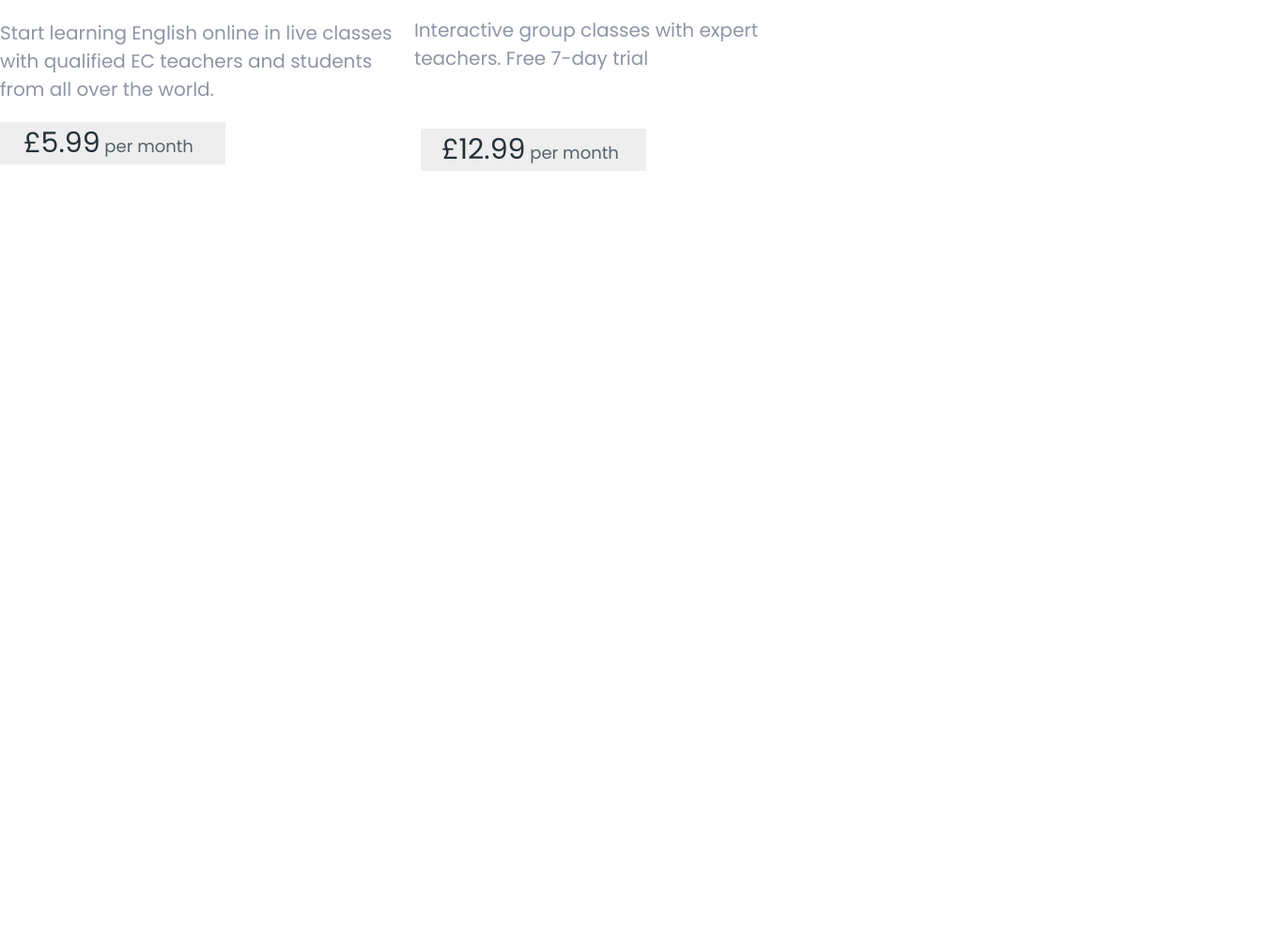
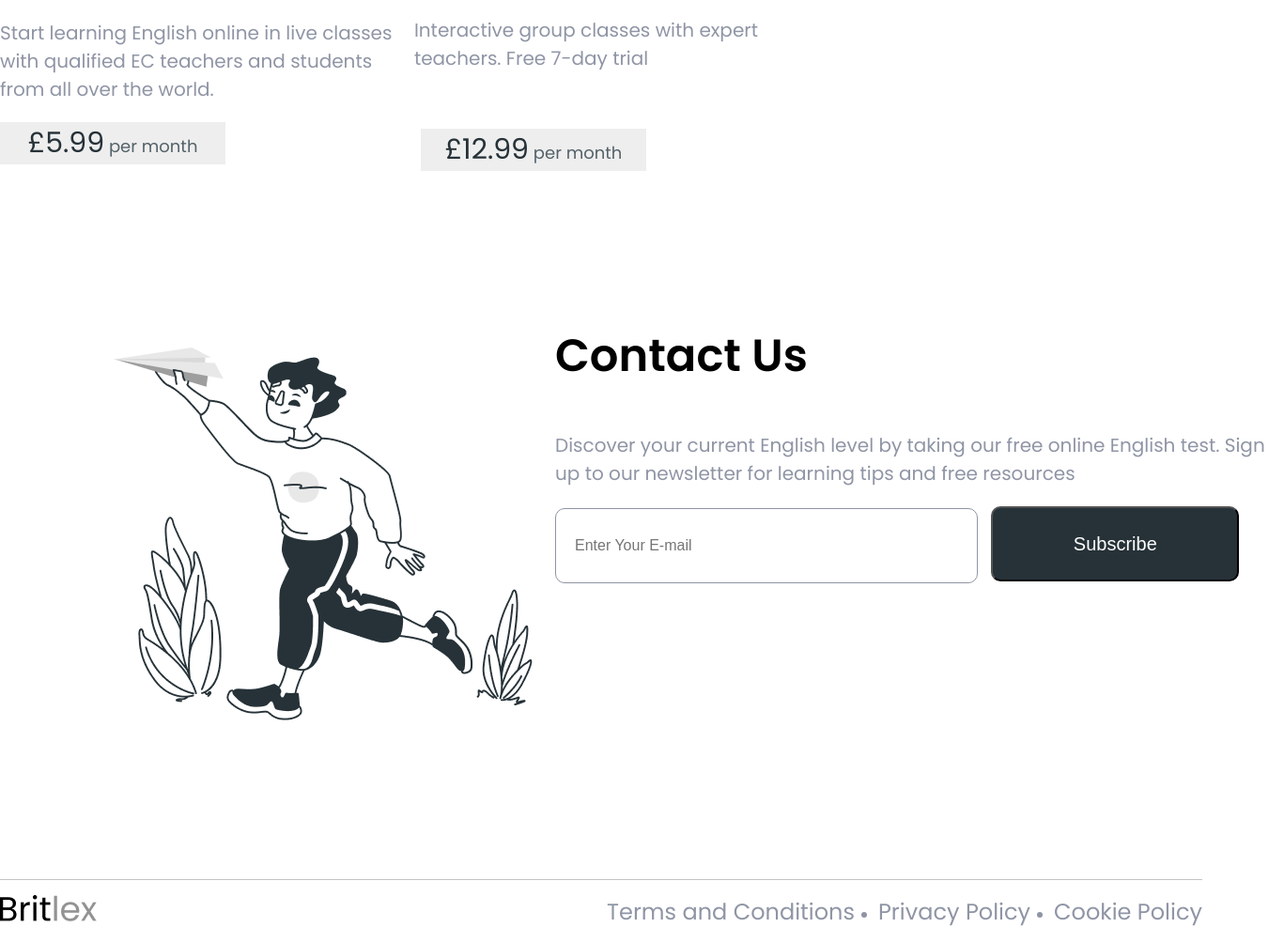
Before and after one commit to PutilinIlya1982/Portfolio_site_3, a plain HTML site: page index.html in a window 1280 px wide. Shown: the part 3493-4497 px from the top of the page at 94% size, 1367 px wide, since content can reach past the window. Before the commit the page ends 3793 px from the top, so only its background shows below. Drawn offline with Linux system fonts and the light colour scheme.

Commit message:
Footer_22.10

```diff
--- a/Styles/main.css
+++ b/Styles/main.css
@@ -436,7 +436,7 @@ body {
     background-color: #EEEEEE;
     width: 240px;
     height: 45px;
-    padding-left: 25px;
+    text-align: center;
 }
 
 .pricing__item-img-2 {
@@ -463,7 +463,7 @@ body {
     width: 240px;
     height: 45px;
     margin-left: 7px;
-    padding-left: 22px;
+    text-align: center;
 }
 
 .pricing__item-img-3 {
@@ -492,8 +492,99 @@ body {
     background-color: #EEEEEE;
     width: 240px;
     height: 45px;
+    text-align: center;
 }
 span {
     font-size: 30px;
     color: #263238;
 }
+
+/* Contact Us */
+
+.contact__box {
+    display: flex;
+    justify-content: left;
+    margin-bottom: 130px;
+}
+.contact__box_left {
+    margin-top: 70px;
+    margin-left: 114px;
+
+}
+.contact__box_right {
+}
+.contact_h2 {
+    font-size: 48px;
+    text-align: center;
+    line-height: 80px;
+    font-weight: 600;
+    text-align: left;
+}
+.contact_p {
+    width: 776px;
+    height: 60px;
+    font-size: 20px;
+    color:#8F95A5;
+}
+.contact_input {
+
+}
+input {
+    width: 450px;
+    height: 80px;
+    border: thin solid #8F95A5;
+    border-radius: 10px;
+    color: #8F95A5;
+    font-size: 16px;
+    font-weight: 400;
+    padding-left: 20px;
+    margin-right: 10px;
+}
+.contact_btn {
+    width: 264px;
+    height: 80px;
+    background-color: #263238;
+    border-radius: 10px;
+    color: #ffffff;
+    font-size: 20px;
+}
+.contact_btn:hover {
+    background-color: #ffffff;
+    color: #263238;
+    border: thin solid;
+    border-color: #263238;
+}
+
+/* Footer Links */
+
+.footer__links_box {
+    display: flex;
+    justify-content: space-between;
+    align-items: center;
+    border-top: #C4C4C4 1px solid;
+}
+.footer__links_left {
+}
+.footer__links_right {
+}
+.footer__links_ul {
+    display: flex;
+    justify-content: space-between;
+    gap: 25px;
+    text-decoration: none;
+}
+.footer__links_li {
+    color: #8F95A5;
+}
+.footer__links_li:first-child {
+    list-style: none;
+}
+.footer__links_a {
+    text-decoration: none;
+    font-size: 24px;
+    color: #8F95A5;
+}
+.footer__links_a:hover {
+    text-decoration: underline;
+    color: #354249;
+}
--- a/index.html
+++ b/index.html
@@ -154,6 +154,45 @@
         </div>
     </section>
 
+    <!-- Contact Us -->
+
+    <footer>
+        <div class="container">
+            <div class="contact__box">
+                <div class="contact__box_left">
+                    <img src="IMG/Ресурс 1 1.png" alt="Contacting boy">
+                </div>
+                <div class="contact__box_right">
+                    <h2 class="contact_h2">Contact Us</h2>
+                    <p class="contact_p">Discover your current English level by taking our free online English test. Sign<br>up to our newsletter for learning tips and free resources</p>
+                    <div class="contact_input">
+                        <input type="email" placeholder="Enter Your E-mail">
+                        <button type="submit" class="contact_btn">Subscribe</button>
+                    </div>
+                </div>
+            </div>
+        </div>
+    </footer>
+
+    <!-- Footer Links -->
+
+    <footer>
+        <div class="container">
+            <div class="footer__links_box">
+                <div class="footer__links_left">
+                    <img src="IMG/Britlex_logo.png" alt="Logo">
+                </div>
+                <div class="footer__links_right">
+                    <ul class="footer__links_ul">
+                        <li class="footer__links_li"><a href="#" class="footer__links_a">Terms and Conditions</a></li>
+                        <li class="footer__links_li"><a href="#" class="footer__links_a">Privacy Policy</a></li>
+                        <li class="footer__links_li"><a href="#" class="footer__links_a">Cookie Policy</a></li>
+                    </ul>
+                </div>
+            </div>
+        </div>
+    </footer>
+
 
 
 
```
Also changed, not shown: IMG/Ресурс 1 1.png (added).
